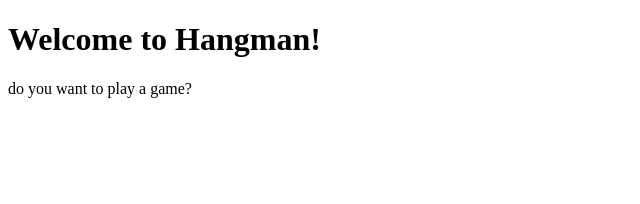
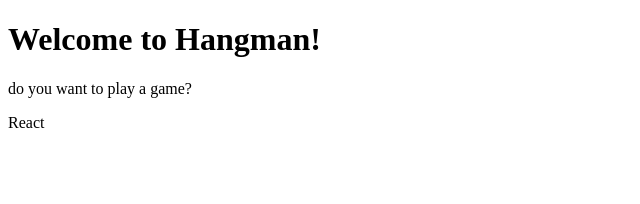
Before and after one commit to FadiZahhar/hangman-training, a React (Create React App) app in the folder hangman/: page / in a window 1280 px wide. Shown: the top 204 px of the page, without its empty margins (0-640 px from the left). Built offline with nearby package versions, Linux system fonts and the light colour scheme.

Commit message:
game-board component

```diff
--- a/hangman/src/App.js
+++ b/hangman/src/App.js
@@ -1,12 +1,16 @@
 import React from 'react'
 import ReactDOM from 'react-dom'
-
+import GameBoard from './game-board';
 
 export default function App() {
     return (
         <div>
             <h1>Welcome to Hangman!</h1>
             <p>do you want to play a game? </p>
+
+            <div>
+                <GameBoard secretWord="React" />
+            </div>
         </div>
     )
 }
--- /dev/null
+++ b/hangman/src/game-board.js
@@ -0,0 +1,9 @@
+import React from 'react'
+
+export default function ({ secretWord }) {
+    return (
+        <div>
+            {secretWord}
+        </div>
+    )
+}
```
